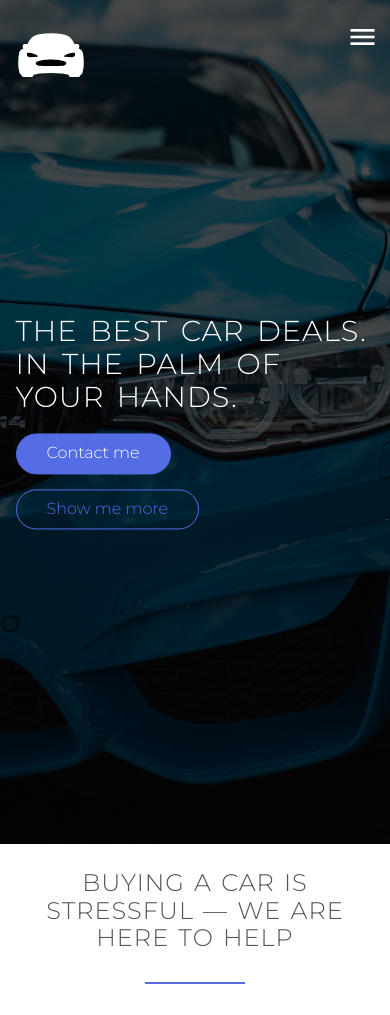
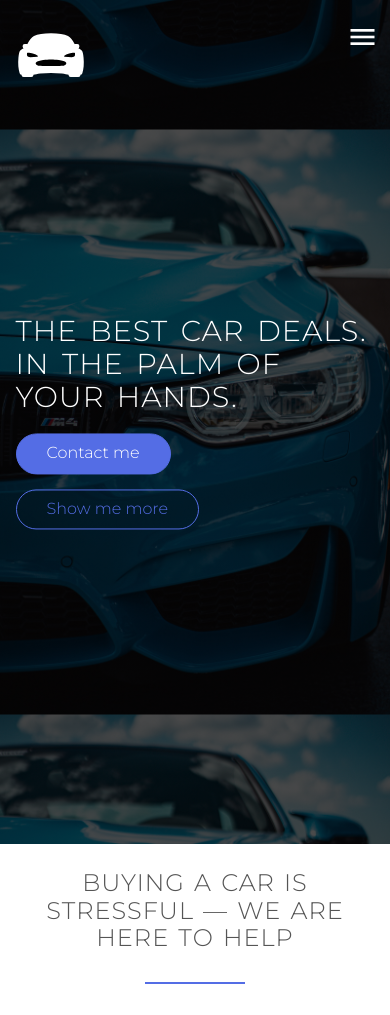
Before and after one commit to dmyasnyankin/tachki_with_jonah, a PHP site: page /index.html in a window 390 px wide. Shown: the top 1015 px of the page. Run offline with PHP 8.4, Linux system fonts and the light colour scheme; style sheets or scripts are compiled from the project's sources; some libraries are stand-ins or nearby versions; some web fonts are replaced.

Commit message:
Fix splash page css

```diff
--- a/resources/css/queries.css
+++ b/resources/css/queries.css
@@ -34,6 +34,7 @@
 
     header {
         background-image: linear-gradient(rgba(0,0,0,0.7), rgba(0,0,0,0.7)), url(img/adam-gonzales-LreAxJ9Fz40-unsplash.jpg);
+        background-size: contain;
     }
 
     .row,
```
